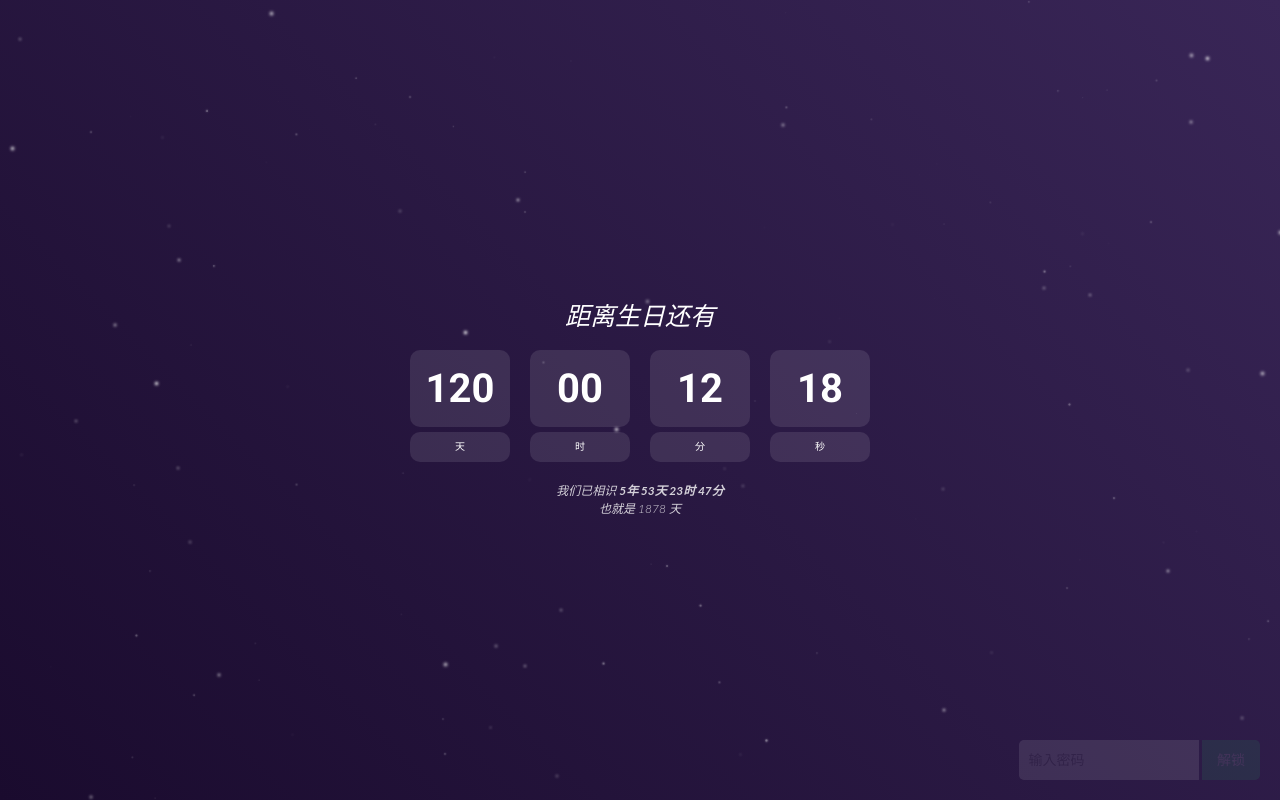
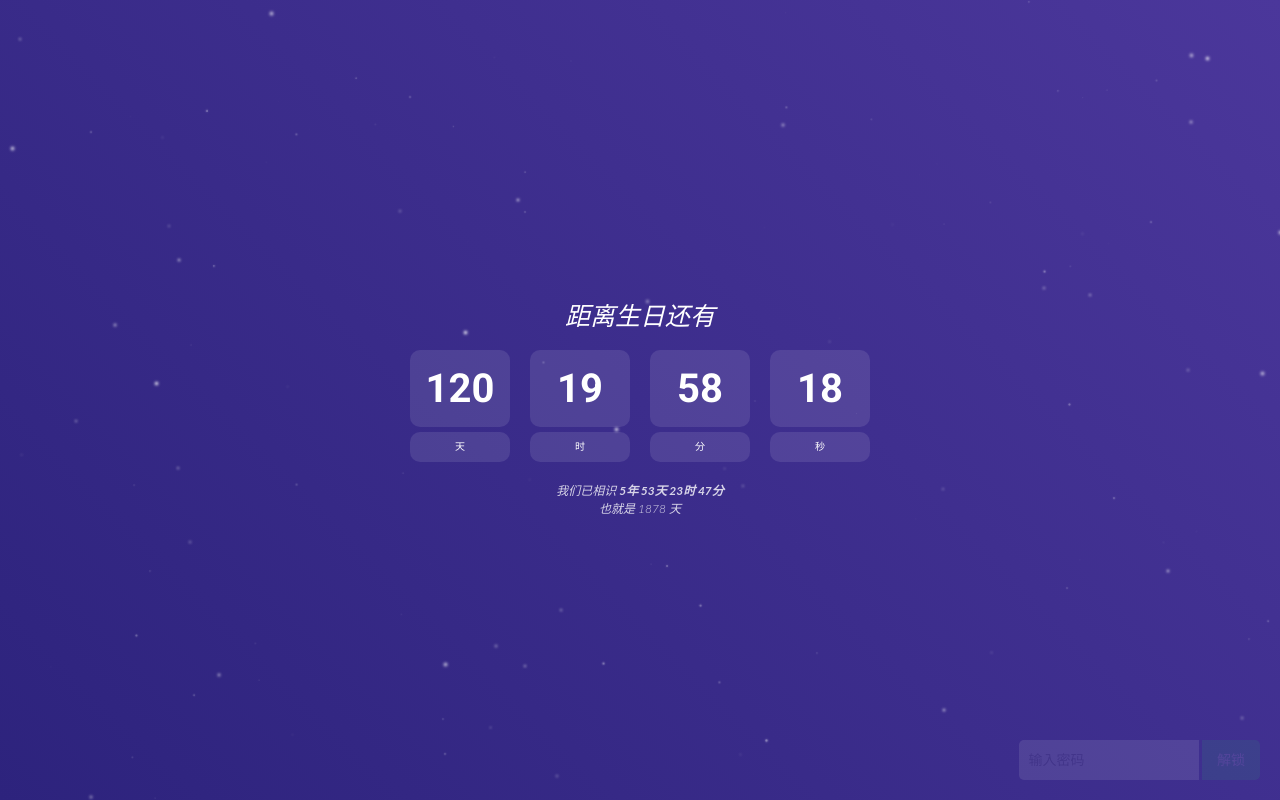
Before and after one commit to justLxy/birthday, a plain HTML site: page index.html in a window 1280 px wide. Drawn offline with Linux system fonts and the light colour scheme; a web font is replaced by a local one.

Commit message:
Add files via upload

```diff
--- a/css/lock.css
+++ b/css/lock.css
@@ -12,7 +12,7 @@
     z-index: 9999;
     font-family: 'Roboto', sans-serif;
     overflow: hidden;
-    transition: background 2s ease;
+    transition: background 1s ease;
 }
 
 /* 普通星星 */
--- a/js/lock.js
+++ b/js/lock.js
@@ -1,5 +1,48 @@
-const unlockDate = new Date('2025-02-20T00:00:00').getTime();
+const unlockDate = new Date('2025-02-20T19:46:00').getTime();
 const password = 'lvxuanyi'; // 设置您的密码
+
+const gradientColors = [
+    { day: 365, colors: [[26, 11, 46], [57, 38, 87]] },   // 深紫色 (#1a0b2e to #392657)
+    { day: 355, colors: [[30, 20, 70], [60, 40, 100]] },  // 增加亮度的紫色
+    { day: 345, colors: [[35, 30, 90], [65, 45, 120]] },
+    { day: 335, colors: [[50, 35, 110], [75, 50, 130]] }, // 加入一些蓝色调
+    { day: 325, colors: [[70, 45, 130], [90, 60, 150]] },
+    { day: 315, colors: [[85, 60, 150], [100, 70, 170]] },
+    { day: 305, colors: [[100, 70, 180], [120, 80, 190]] },  // 深蓝色转变
+    { day: 295, colors: [[120, 90, 200], [140, 100, 210]] }, // 金色开始出现
+    { day: 285, colors: [[140, 110, 220], [160, 120, 230]] }, // 更加明亮
+    { day: 275, colors: [[160, 130, 240], [180, 140, 250]] },
+    { day: 265, colors: [[180, 150, 255], [190, 160, 255]] }, // 逐渐过渡到明亮色
+    { day: 255, colors: [[100, 80, 180], [150, 100, 220]] },  // 回归一些蓝紫色调
+    { day: 245, colors: [[120, 100, 200], [170, 110, 230]] }, // 紫蓝过渡
+    { day: 235, colors: [[140, 120, 210], [190, 130, 240]] },
+    { day: 225, colors: [[150, 140, 230], [210, 150, 255]] }, // 金蓝交替
+    { day: 215, colors: [[130, 120, 210], [180, 140, 240]] }, // 更加和谐的紫金组合
+    { day: 205, colors: [[110, 100, 190], [150, 120, 210]] },
+    { day: 195, colors: [[90, 80, 170], [120, 100, 190]] },
+    { day: 185, colors: [[70, 60, 150], [100, 80, 170]] },
+    { day: 175, colors: [[50, 40, 130], [80, 60, 150]] },
+    { day: 165, colors: [[30, 20, 110], [60, 40, 130]] },
+    { day: 155, colors: [[20, 10, 90], [50, 30, 120]] },
+    { day: 145, colors: [[25, 15, 100], [55, 35, 130]] },
+    { day: 135, colors: [[30, 20, 110], [60, 40, 140]] },
+    { day: 125, colors: [[40, 30, 120], [70, 50, 150]] },
+    { day: 115, colors: [[50, 40, 130], [80, 60, 160]] },
+    { day: 105, colors: [[60, 50, 140], [90, 70, 170]] },
+    { day: 95,  colors: [[70, 60, 150], [100, 80, 180]] },
+    { day: 85,  colors: [[80, 70, 160], [110, 90, 190]] },
+    { day: 75,  colors: [[90, 80, 170], [120, 100, 200]] },
+    { day: 65,  colors: [[100, 90, 180], [130, 110, 210]] },
+    { day: 55,  colors: [[110, 100, 190], [140, 120, 220]] },
+    { day: 45,  colors: [[120, 110, 200], [150, 130, 230]] },
+    { day: 35,  colors: [[130, 120, 210], [160, 140, 240]] },
+    { day: 25,  colors: [[140, 130, 220], [170, 150, 250]] },
+    { day: 15,  colors: [[150, 140, 230], [180, 160, 255]] },
+    { day: 5,   colors: [[160, 150, 240], [190, 170, 255]] },
+    { day: 0,   colors: [[120, 100, 210], [180, 140, 255]] } // 最终为紫蓝和谐色
+];
+
+
 
 function updateCountdown() {
     const now = new Date().getTime();
@@ -129,25 +172,32 @@ function intensifyBackground() {
     const lockScreen = document.querySelector('.lock-screen');
     const now = new Date().getTime();
     const timeLeft = unlockDate - now;
-    const daysLeft = Math.floor(timeLeft / (1000 * 60 * 60 * 24));
+    const daysLeft = Math.max(0, Math.floor(timeLeft / (1000 * 60 * 60 * 24)));
 
-    // 调整为紫色系渐变
-    const intensity = Math.max(0, Math.min(1, (30 - daysLeft) / 30));
-    const color1 = interpolateColors(
-        [26, 11, 46],  // #1a0b2e
-        [82, 45, 128], // #522d80
-        intensity
-    );
-    const color2 = interpolateColors(
-        [57, 38, 87],  // #392657
-        [147, 87, 186], // #9357ba
-        intensity
-    );
+    // 动态选择两个最近的颜色节点
+    let startColorStop = gradientColors[0];
+    let endColorStop = gradientColors[gradientColors.length - 1];
+
+    for (let i = 0; i < gradientColors.length - 1; i++) {
+        if (daysLeft <= gradientColors[i].day && daysLeft >= gradientColors[i + 1].day) {
+            startColorStop = gradientColors[i];
+            endColorStop = gradientColors[i + 1];
+            break;
+        }
+    }
+
+    const totalDays = startColorStop.day - endColorStop.day;
+    const daysIntoStage = startColorStop.day - daysLeft;
+    const factor = daysIntoStage / totalDays;
+
+    const color1 = interpolateColors(startColorStop.colors[0], endColorStop.colors[0], factor);
+    const color2 = interpolateColors(startColorStop.colors[1], endColorStop.colors[1], factor);
 
     lockScreen.style.background = `linear-gradient(45deg,
         rgb(${color1.join(',')}),
         rgb(${color2.join(',')}))`;
 }
+
 
 function interpolateColors(start, end, factor) {
     return start.map((startVal, i) => {
```
